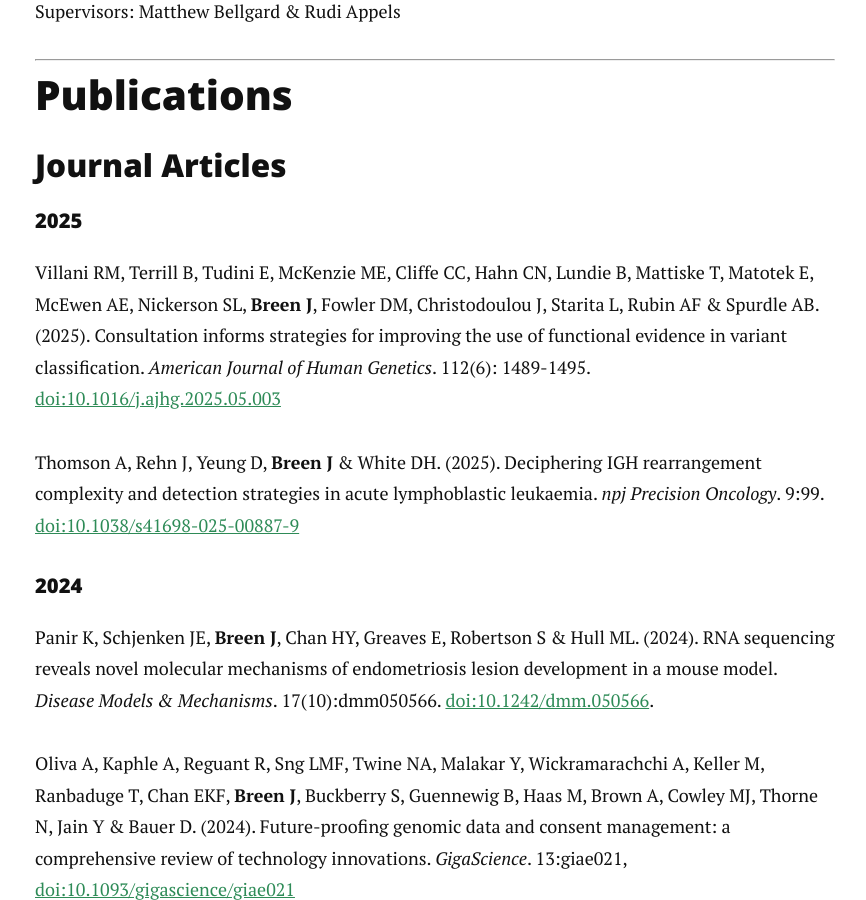
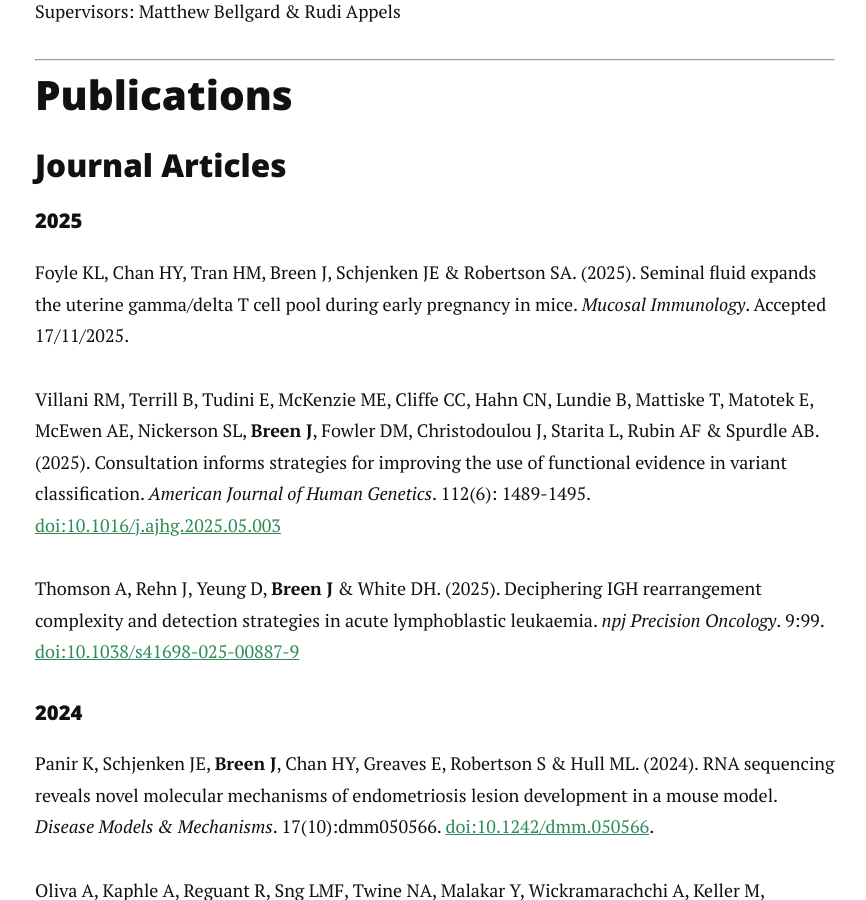
Before and after one commit to jimmybgammyknee/jimmybgammyknee.github.io, a Jekyll site: the page built from cv.md, in a window 1280 px wide and 900 px high, scrolled down 2404 px. Shown: the whole window, without its empty margins (205-1071 px from the left). Built offline with Jekyll 4.4.1, drawn with Linux system fonts in a browser that asks for light colours; nearby versions of some CDN libraries.

Commit message:
Add journal article reference for 2025

```diff
--- a/cv.md
+++ b/cv.md
@@ -76,6 +76,8 @@ Supervisors: Matthew Bellgard & Rudi Appels <br>
 ### Journal Articles
 
 #### 2025
+
+Foyle KL, Chan HY, Tran HM, Breen J, Schjenken JE & Robertson SA. (2025). Seminal fluid expands the uterine gamma/delta T cell pool during early pregnancy in mice. _Mucosal Immunology_. Accepted 17/11/2025.
 
 Villani RM, Terrill B, Tudini E, McKenzie ME, Cliffe CC, Hahn CN, Lundie B, Mattiske T, Matotek E, McEwen AE, Nickerson SL, **Breen J**, Fowler DM, Christodoulou J, Starita L, Rubin AF & Spurdle AB. (2025). Consultation informs strategies for improving the use of functional evidence in variant classification. _American Journal of Human Genetics_. 112(6): 1489-1495. [doi:10.1016/j.ajhg.2025.05.003](https://doi.org/10.1016/j.ajhg.2025.05.003)
 
```
